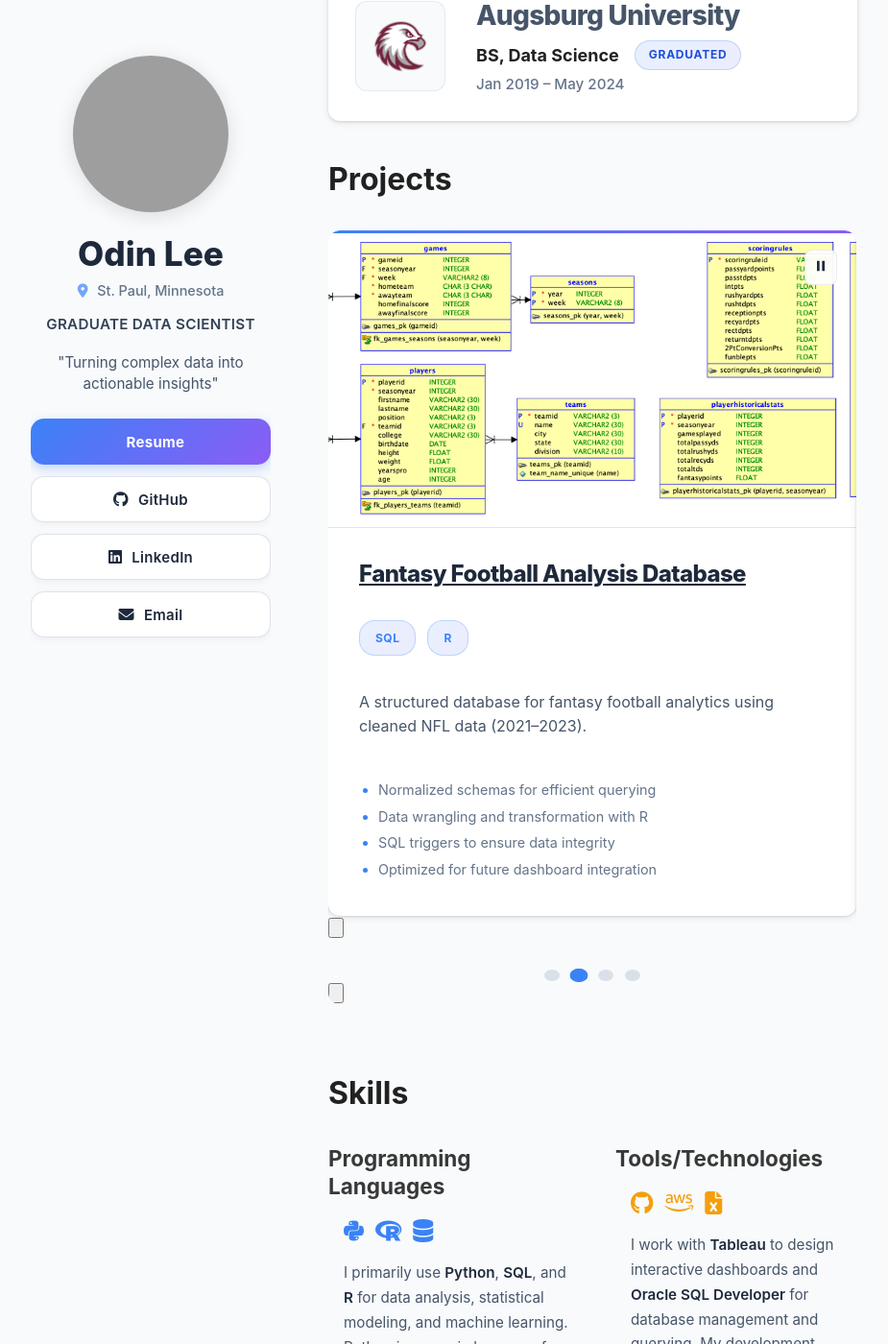
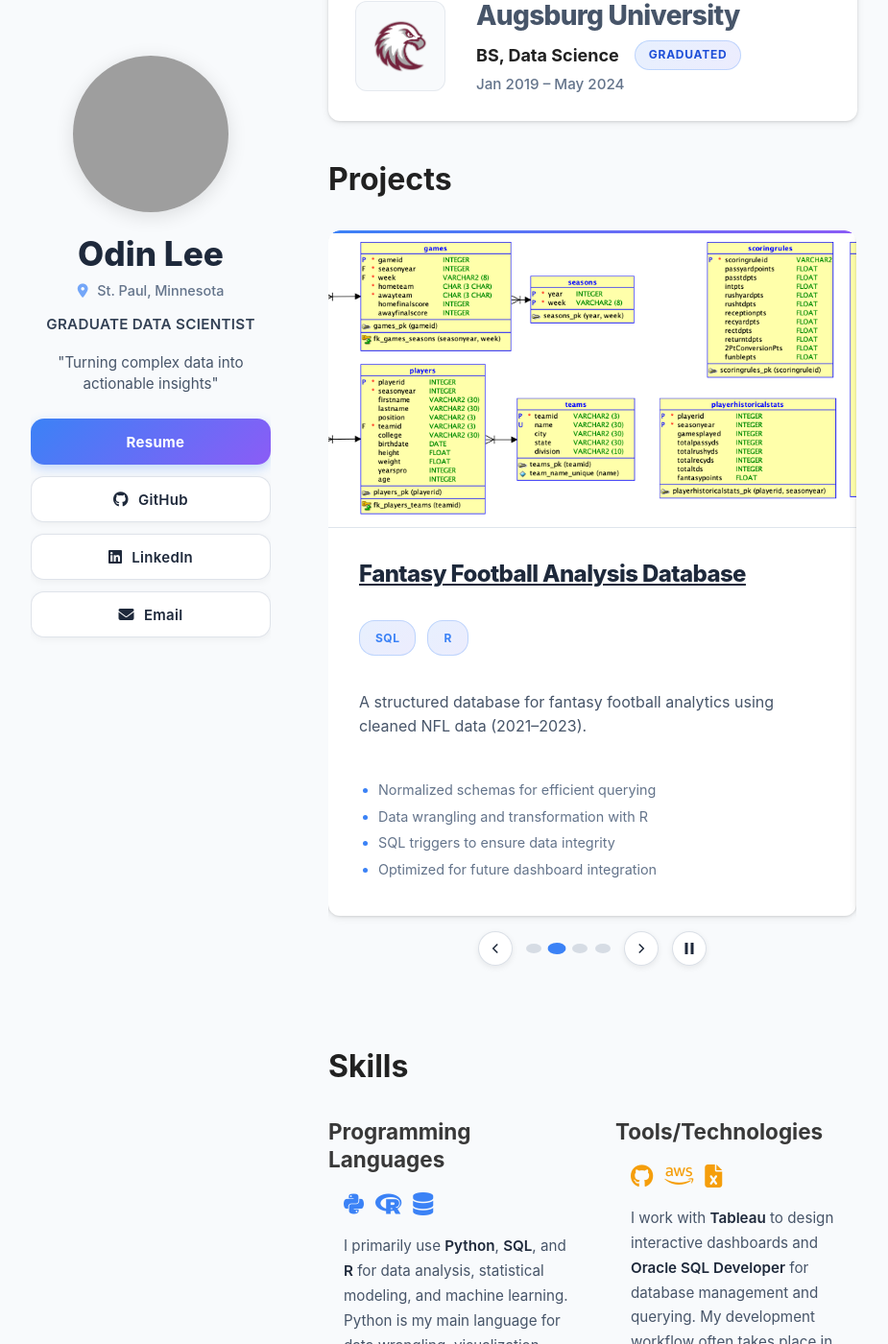
Before and after one commit to OdinLeePro/OdinLeePro.github.io, a Jekyll site: the page built from index.md, in a window 1280 px wide and 1400 px high, scrolled down 826 px. Shown: the whole window at 96% size, without its empty margins (178-1103 px from the left). Built offline with Jekyll 4.4.1, drawn with Linux system fonts in a browser that asks for light colours; grey boxes are pictures that could not be loaded.

Commit message:
Add files via upload

```diff
--- a/assets/css/style.scss
+++ b/assets/css/style.scss
@@ -531,14 +531,15 @@ including layout wrappers, base button design, hover/focus states, and style var
   margin: 2rem auto;
   overflow: hidden;
   border-radius: $border-radius-large;
-  max-width: 800px;
+  max-width: 800px;          // cap the whole carousel
+  padding-bottom: 64px;      // room for bottom controls
 }
 
 .projectGrid {
   display: flex;
   transition: transform 0.4s ease-in-out;
   width: 100%;
-  will-change: transform;   // optional perf hint
+  will-change: transform;
 }
 
 .projectCard {
@@ -562,7 +563,7 @@ including layout wrappers, base button design, hover/focus states, and style var
 }
 
 .projectCard:hover .projectImg img {
-  transform: scale(1.03); // subtle zoom on hover
+  transform: scale(1.03);
 }
 
 .projectImg {
@@ -596,8 +597,6 @@ including layout wrappers, base button design, hover/focus states, and style var
   display: grid;
   gap: 1.25rem;
   padding: 2rem;
-
-  /* safety: prevents long text/URLs from blowing card width */
   min-width: 0;
   overflow-wrap: anywhere;
 }
@@ -658,29 +657,38 @@ including layout wrappers, base button design, hover/focus states, and style var
 
 .projectBullets li {
   margin: 0.375rem 0;
-  position: relative;
 }
 
 .projectBullets li::marker {
   color: $blue;
 }
 
-/* Carousel Indicators */
+/*        Carousel Controls Row       */
+
+.carouselControls {
+  position: absolute;
+  left: 0; right: 0; bottom: 12px;
+  display: flex;
+  align-items: center;
+  justify-content: center;
+  gap: 14px;
+  pointer-events: none;
+}
+
 .carouselIndicators {
   display: flex;
   justify-content: center;
-  gap: 0.75rem;
-  margin-top: 2rem;
+  gap: 8px;
+  pointer-events: auto;
 }
 
 .indicator {
-  width: 12px;
-  height: 12px;
+  width: 10px;
+  height: 10px;
   border-radius: 50%;
-  background: rgba(148, 163, 184, 0.3);
-  cursor: pointer;
-  transition: all 0.3s ease;
+  background: rgba(148, 163, 184, 0.35);
   border: 2px solid transparent;
+  transition: transform .15s ease, background .15s ease;
 }
 
 .indicator.active {
@@ -689,34 +697,39 @@ including layout wrappers, base button design, hover/focus states, and style var
 }
 
 .indicator:hover:not(.active) {
-  background: rgba(59, 130, 246, 0.5);
+  background: rgba(59, 130, 246, 0.55);
   transform: scale(1.1);
 }
 
-/* Auto-play pause indicator */
+.carouselNav,
 .playPauseBtn {
-  position: absolute;
-  top: 20px;
-  right: 20px;
-  background: rgba(255, 255, 255, 0.9);
-  border: 1px solid rgba(148, 163, 184, 0.2);
-  border-radius: 8px;
-  padding: 8px;
+  width: 36px;
+  height: 36px;
+  border-radius: 999px;
+  background: rgba(255,255,255,0.9);
+  border: 1px solid rgba(148,163,184,0.35);
+  box-shadow: 0 2px 6px rgba(0,0,0,0.08);
+  display: inline-flex;
+  align-items: center;
+  justify-content: center;
   cursor: pointer;
-  transition: all 0.3s ease;
-  z-index: 10;
-  backdrop-filter: blur(10px);
+  transition: transform .15s ease, box-shadow .15s ease, background .15s ease;
+  pointer-events: auto;
+  backdrop-filter: blur(8px);
 }
 
-.playPauseBtn:hover {
-  background: $white;
-  box-shadow: 0 2px 8px rgba(0, 0, 0, 0.1);
+.carouselNav svg,
+.playPauseBtn svg {
+  width: 18px;
+  height: 18px;
+  color: $title-color;
 }
 
-.playPauseBtn svg {
-  width: 16px;
-  height: 16px;
-  color: $title-color;
+.carouselNav:hover,
+.playPauseBtn:hover {
+  transform: translateY(-1px);
+  box-shadow: 0 8px 20px rgba(0,0,0,0.12);
+  background: #fff;
 }
 
 /* ================================ */
```
